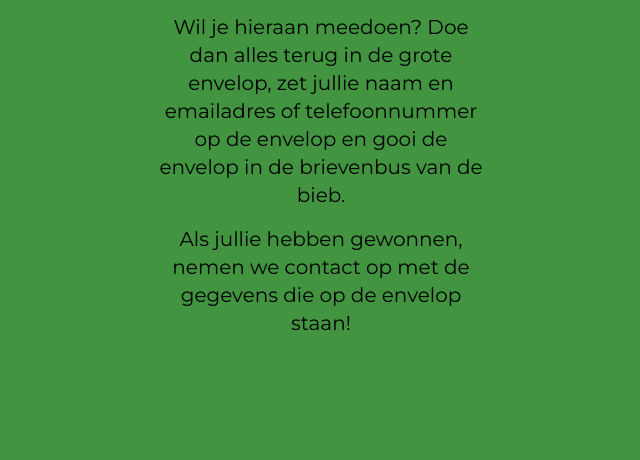
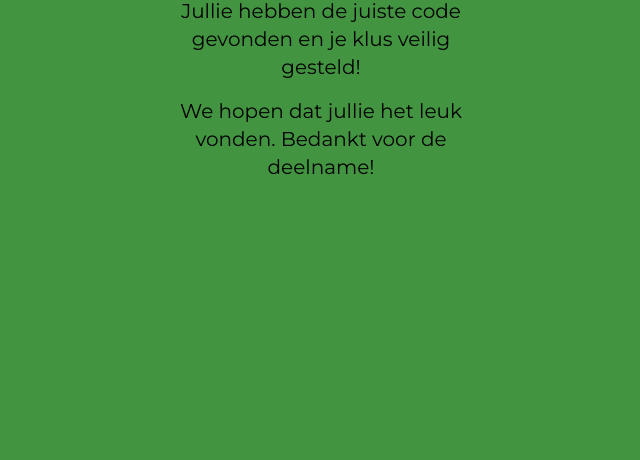
Before and after one commit to Elkediender/puzzeltocht, a plain HTML site: page juist.html in a window 1280 px wide. Shown: the part 340-800 px from the top of the page, without its empty margins (319-959 px from the left). Drawn offline with Linux system fonts and the light colour scheme.

Commit message:
Tekst aanpassen

```diff
--- a/juist.html
+++ b/juist.html
@@ -11,9 +11,7 @@
   <div class="container">
     <h1>Gefeliciteerd!</h1>
     <p>Jullie hebben de juiste code gevonden en je klus veilig gesteld!</p>
-    <p>Onder alle winnaars verloten wij een prijs!</p>
-    <p>Wil je hieraan meedoen? Doe dan alles terug in de grote envelop, zet jullie naam en emailadres of telefoonnummer op de envelop en gooi de envelop in de brievenbus van de bieb.</p>
-    <p>Als jullie hebben gewonnen, nemen we contact op met de gegevens die op de envelop staan!</p>
+    <p>We hopen dat jullie het leuk vonden. Bedankt voor de deelname!</p>
   </div>
 </body>
 </html>
```
